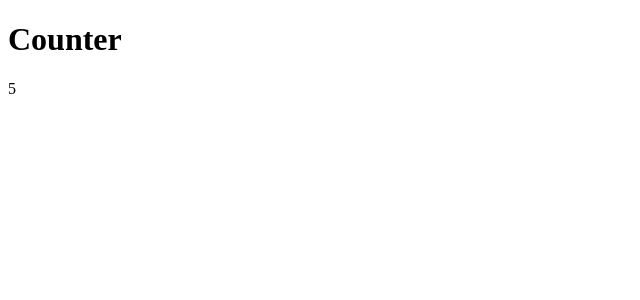
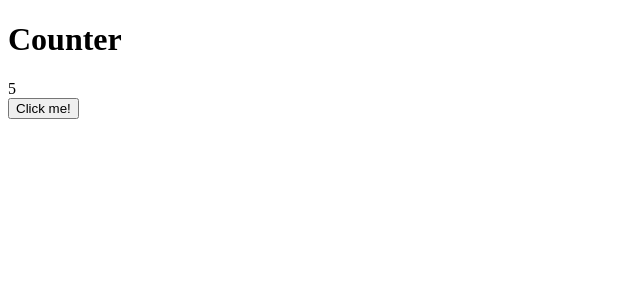
Before and after one commit to Yelison/react-hook-course, a React (Create React App) app: page / in a window 1280 px wide. Shown: the top 300 px of the page, without its empty margins (0-640 px from the left). Built offline with nearby package versions, Linux system fonts and the light colour scheme.

Commit message:
Add onClick to Counter component

```diff
--- a/src/App.js
+++ b/src/App.js
@@ -1,11 +1,6 @@
 import React from 'react';
 import Counter from './components/Counter';
 
-
-const App = () => {
-
-    return <Counter value={5}/>
-}
-
+const App = () => <Counter value={5}/>;
 
 export default App;
--- a/src/components/Counter.js
+++ b/src/components/Counter.js
@@ -2,10 +2,15 @@ import React from "react";
 import PropTypes from "prop-types";
 
 const Counter = ({ value }) => {
+  const handleClick = () => {
+    console.log("+1");
+  };
+
   return (
     <>
       <h1>Counter</h1>
-      <div>{value}</div>
+      <div>{ value }</div>
+      <button onClick={ handleClick }>Click me!</button>
     </>
   );
 };
```
